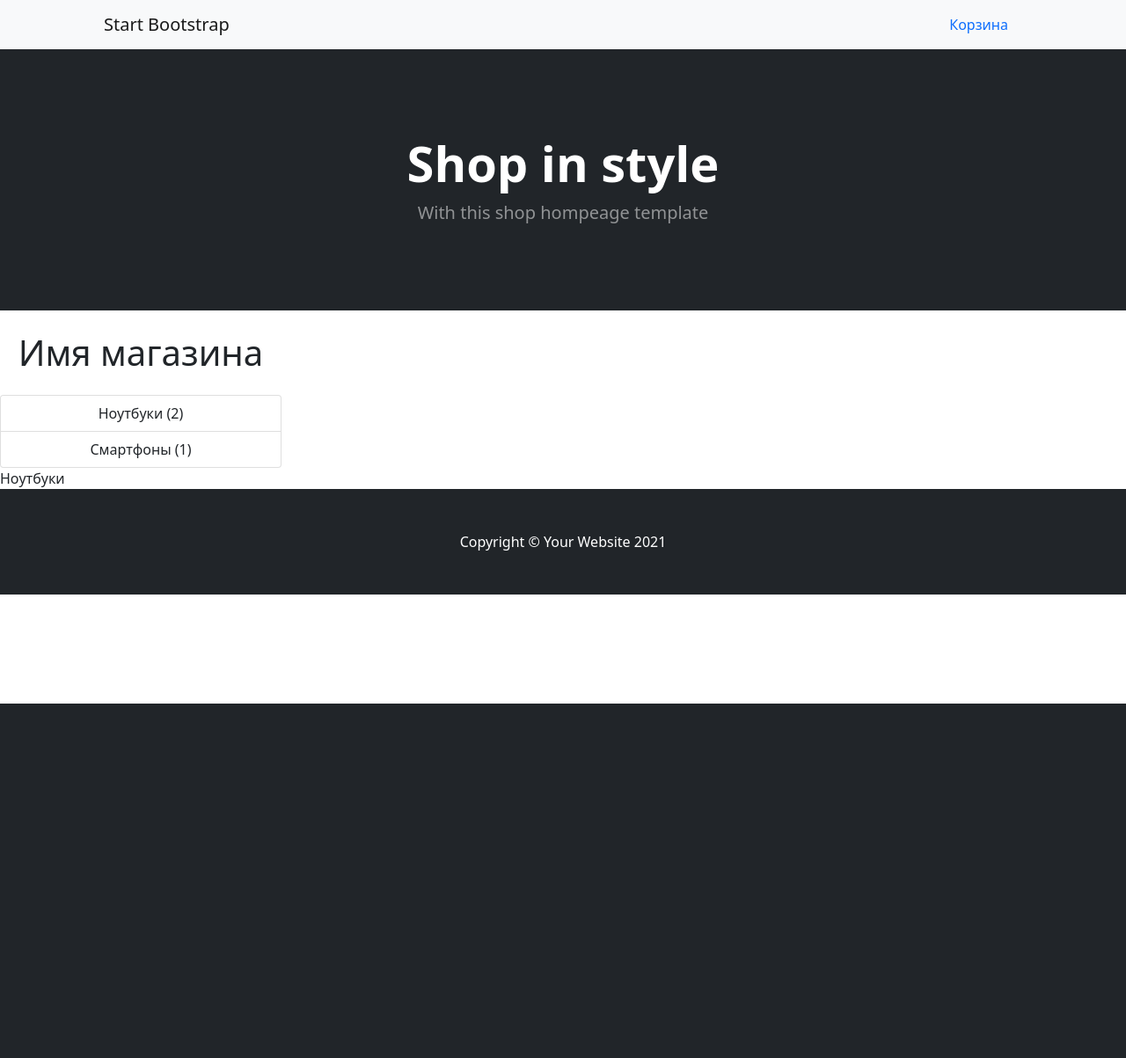
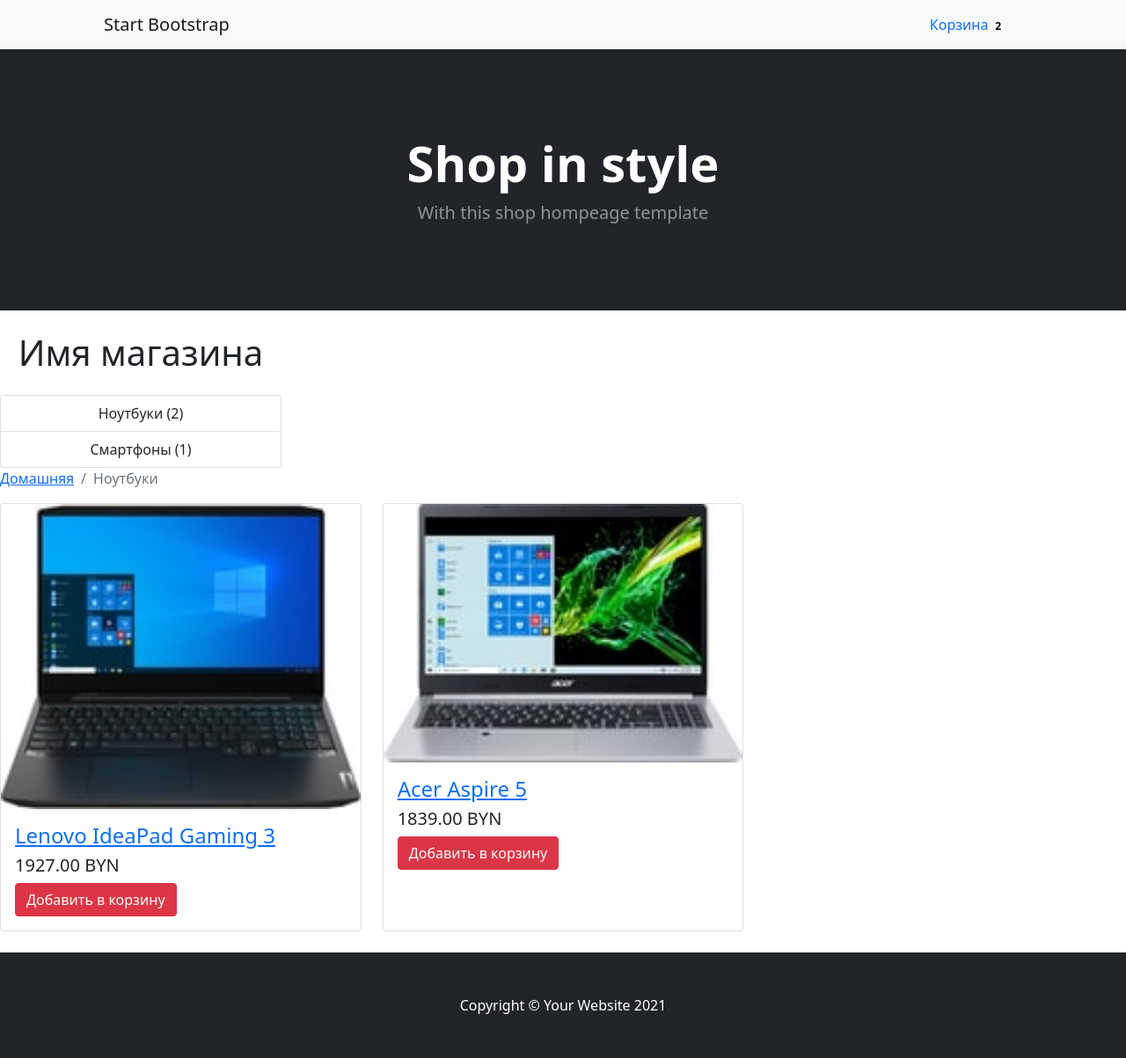
Before and after one commit to qqzii/testsite, a Django app: page /category/notebooks/ in a window 1280 px wide. Shown: the whole page at 88% size. Before the commit the page ends 800 px from the top, so only its background shows below. Run offline with Django 3.2, Linux system fonts and the light colour scheme; a user stored in the database is signed in; data comes from the database, SQL or seed files in the repository; both versions use the stored data as it was after the commit.

Commit message:
30.07.21

```diff
--- a/mysite/app/mixins.py
+++ b/mysite/app/mixins.py
@@ -1,11 +1,23 @@
 from django.views.generic.detail import SingleObjectMixin
 from django.views.generic import View
 
-from .models import Category, Cart, Customer
+from .models import Category, Cart, Customer, Notebook, Smartphone
+
 
 class CategoryDetailMixin(SingleObjectMixin):
 
+    CATEGORY_SLUG_TO_PRODUCT_MODEL = {
+        'notebooks': Notebook,
+        'smartphones': Smartphone
+    }
+
     def get_context_data(self, **kwargs):
+        if isinstance(self.get_object(), Category):
+            model = self.CATEGORY_SLUG_TO_PRODUCT_MODEL[self.get_object().slug]
+            context = super().get_context_data(**kwargs)
+            context['categories'] = Category.objects.get_categories_for_category_menu()
+            context['category_products'] = model.objects.all()
+            return context
         context = super().get_context_data(**kwargs)
         context['categories'] = Category.objects.get_categories_for_category_menu()
         return context
--- a/mysite/app/templates/base.html
+++ b/mysite/app/templates/base.html
@@ -54,6 +54,9 @@
                                 <a href="{{ product.get_absolute_url }}">{{ product.title }}</a>
                             </h4>
                             <h5>{{ product.price }} BYN</h5>
+                            <a href="{% url 'add_to_cart' ct_model=product.get_model_name slug=product.slug %}">
+                                <button class="btn btn-danger">Добавить в корзину</button>
+                            </a>
                         </div>
                     </div>
                 </div>
--- a/mysite/app/templates/category_detail.html
+++ b/mysite/app/templates/category_detail.html
@@ -2,6 +2,30 @@
 
 {% block content %}
 
-{{ category.name }}
+<nav aria-label="breadcrumb">
+  <ol class="breadcrumb">
+    <li class="breadcrumb-item"><a href="{% url 'base' %}">Домашняя</a></li>
+    <li class="breadcrumb-item active">{{ category.name}}</li>
+  </ol>
+</nav>
+
+<div class="row">
+            {% for product in category_products %}
+                <div class="col-lg-4 col-md-6 mb-4">
+                    <div class="card h-100">
+                        <a href="{{ product.get_absolute_url }}"><img src="{{ product.image.url }}" alt="" class="card-img-top"></a>
+                        <div class="card-body">
+                            <h4 class="card-title">
+                                <a href="{{ product.get_absolute_url }}">{{ product.title }}</a>
+                            </h4>
+                            <h5>{{ product.price }} BYN</h5>
+                            <a href="{% url 'add_to_cart' ct_model=product.get_model_name slug=product.slug %}">
+                                <button class="btn btn-danger">Добавить в корзину</button>
+                            </a>
+                        </div>
+                    </div>
+                </div>
+            {% endfor %}
+            </div>
 
 {% endblock content %}
--- a/mysite/app/views.py
+++ b/mysite/app/views.py
@@ -44,6 +44,7 @@
     def get_context_data(self, **kwargs):
         context = super().get_context_data(**kwargs)
         context['ct_model'] = self.model._meta.model_name
+        context['cart'] = self.cart
         return context
 
 
@@ -54,6 +55,11 @@
     context_object_name = 'category'
     template_name = 'category_detail.html'
     slug_url_kwarg = 'slug'
+
+    def get_context_data(self, **kwargs):
+        context = super().get_context_data(**kwargs)
+        context['cart'] = self.cart
+        return context
 
 
 class AddToCartView(CartMixin, View):
```
Also changed, not shown: mysite/db.sqlite3.
